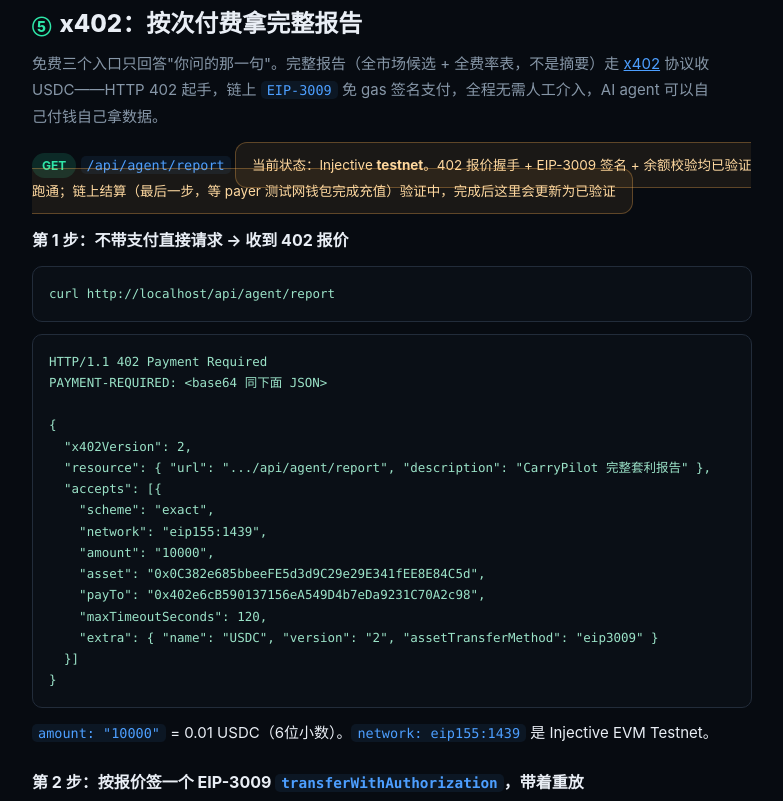
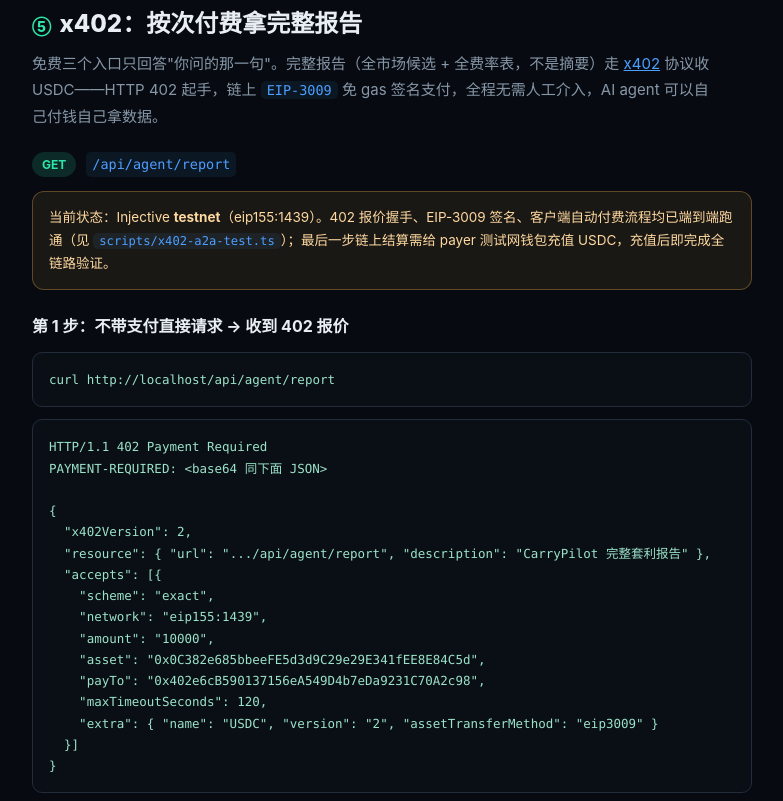
Before and after one commit to OneHaydenZhang/CarryPilot, a website: page src/web/agent-docs.html in a window 1280 px wide. Shown: the part 3997-4798 px from the top of the page, without its empty margins (346-1129 px from the left). Drawn offline with Linux system fonts and the light colour scheme.

Commit message:
Fix guide text misalignment (.warn display:block across all doc pages); update x402 status

```diff
--- a/src/web/agent-docs.html
+++ b/src/web/agent-docs.html
@@ -50,7 +50,8 @@
   .pill.post{background:rgba(77,159,255,.14);color:var(--blue)}
   .card{background:var(--panel);border:1px solid var(--border);border-radius:14px;padding:20px;margin:14px 0}
   .card b{display:block;margin-bottom:4px}
-  .warn{background:rgba(255,180,84,.08);border:1px solid rgba(255,180,84,.3);border-radius:12px;padding:14px 16px;font-size:13.5px;color:#ffd9a0;margin:14px 0}
+  .warn{display:block;background:rgba(255,180,84,.08);border:1px solid rgba(255,180,84,.3);border-radius:12px;padding:14px 16px;font-size:13.5px;line-height:1.7;color:#ffd9a0;margin:14px 0}
+  .endpoint-line{display:flex;align-items:center;gap:10px;flex-wrap:wrap;margin:10px 0}
   .ok{background:rgba(46,230,168,.08);border:1px solid rgba(46,230,168,.3);border-radius:12px;padding:14px 16px;font-size:13.5px;color:#a8f0d8;margin:14px 0}
   footer{color:var(--dim);font-size:13px;padding:30px 28px;text-align:center}
 </style>
@@ -209,8 +210,8 @@
   <section id="x402">
     <h2><span class="n">⑤</span>x402：按次付费拿完整报告</h2>
     <p class="lead">免费三个入口只回答"你问的那一句"。完整报告（全市场候选 + 全费率表，不是摘要）走 <a href="https://x402.org" target="_blank" rel="noopener">x402</a> 协议收 USDC——HTTP 402 起手，链上 <code>EIP-3009</code> 免 gas 签名支付，全程无需人工介入，AI agent 可以自己付钱自己拿数据。</p>
-    <span class="pill get">GET</span> <code>/api/agent/report</code>
-    <span class="warn">当前状态：Injective <b>testnet</b>。402 报价握手 + EIP-3009 签名 + 余额校验均已验证跑通；链上结算（最后一步，等 payer 测试网钱包完成充值）验证中，完成后这里会更新为已验证</span>
+    <div class="endpoint-line"><span class="pill get">GET</span> <code>/api/agent/report</code></div>
+    <span class="warn">当前状态：Injective <b>testnet</b>（eip155:1439）。402 报价握手、EIP-3009 签名、客户端自动付费流程均已端到端跑通（见 <code>scripts/x402-a2a-test.ts</code>）；最后一步链上结算需给 payer 测试网钱包充值 USDC，充值后即完成全链路验证。</span>
 
     <h3>第 1 步：不带支付直接请求 → 收到 402 报价</h3>
     <div class="code">curl <span class="origin"></span>/api/agent/report</div>
```
Also changed, not shown: src/web/agent-docs.en.html (+1 -1 lines), src/web/user-guide.en.html (+1 -1 lines), src/web/user-guide.html (+1 -1 lines).
